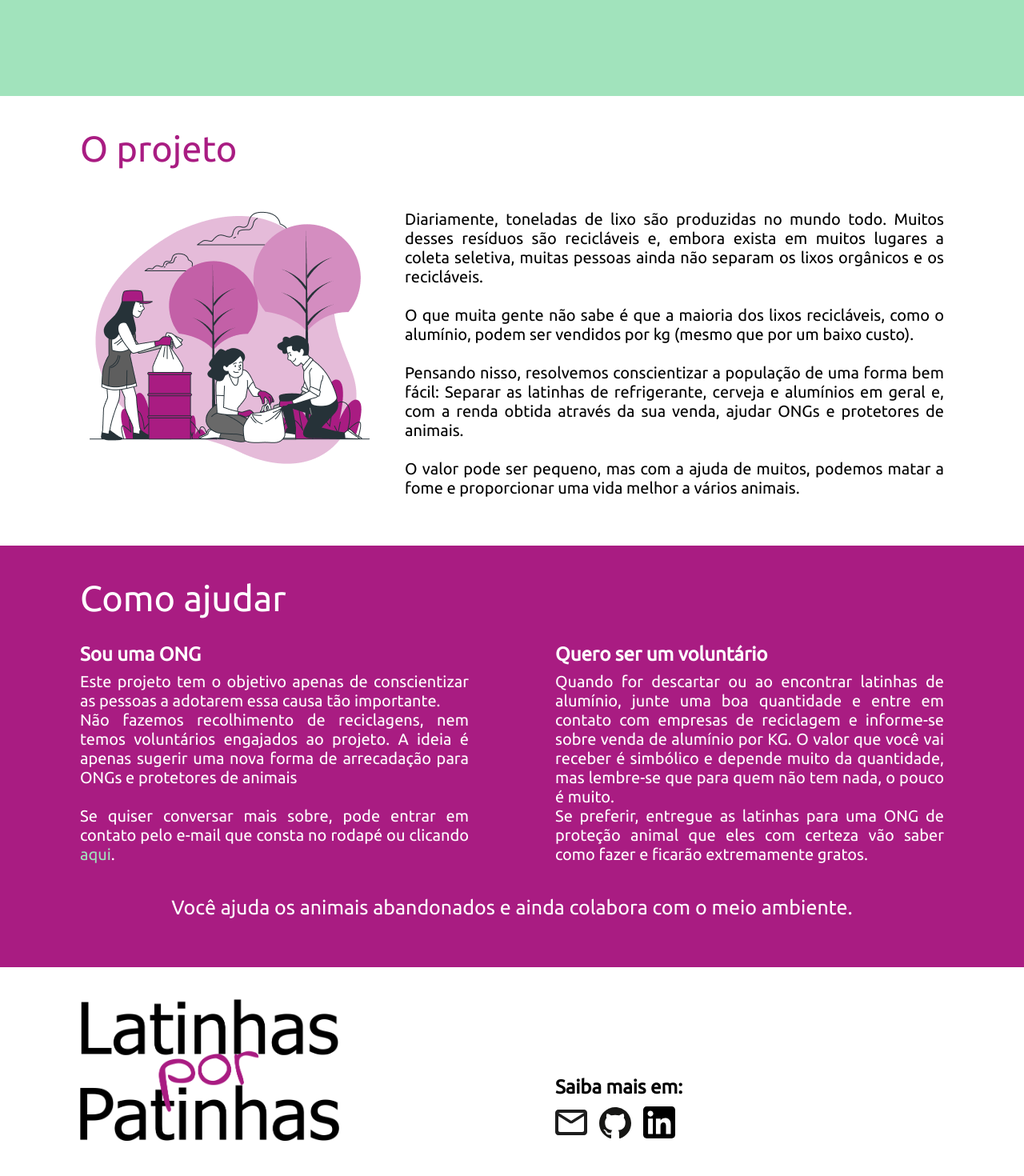
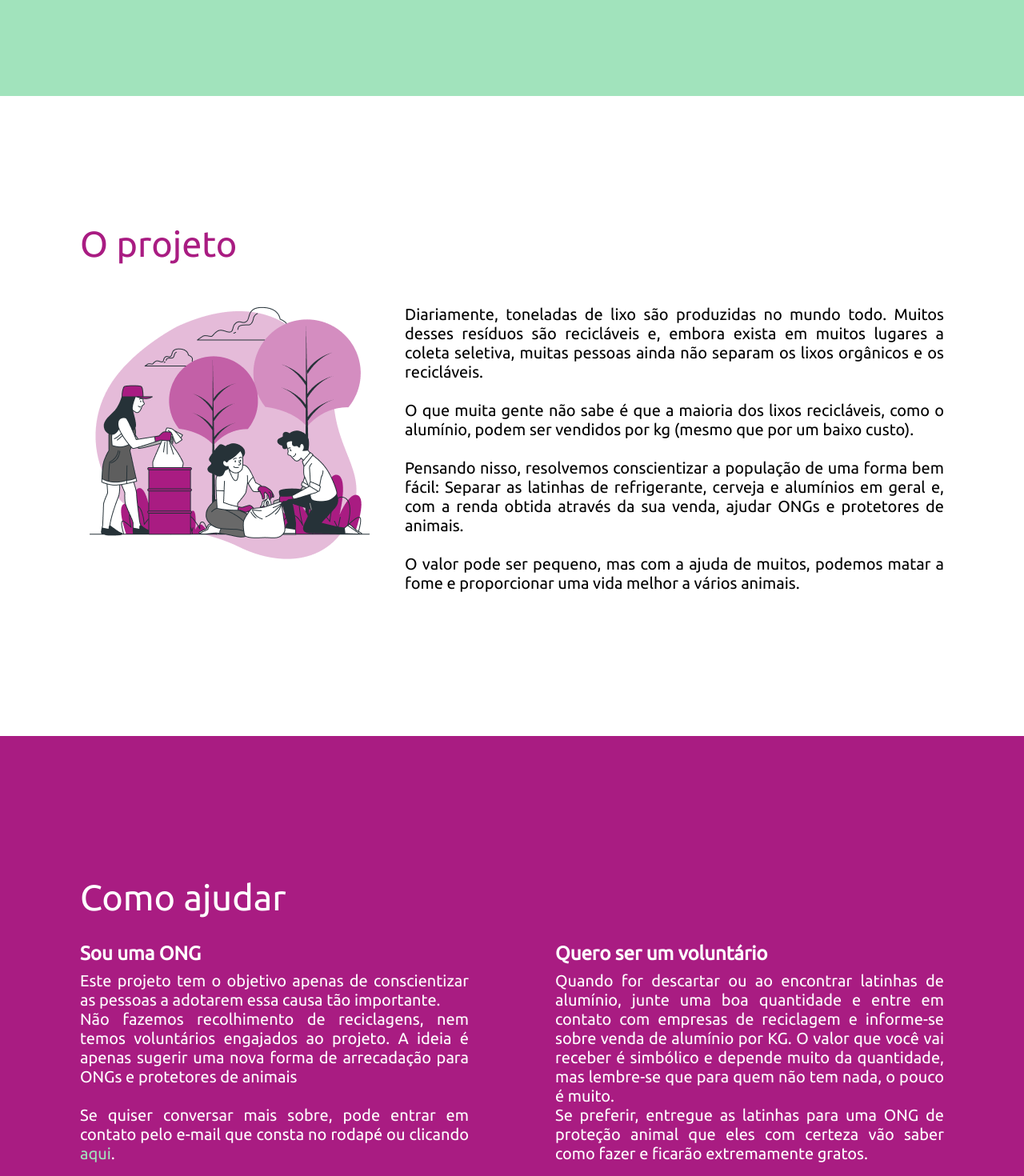
Before and after one commit to camilaheinzmann/latinhas-por-patinhas, a React (Create React App) app: page / in a window 1280 px wide. Shown: the part 680-2150 px from the top of the page at 80% size. Built offline with nearby package versions, Linux system fonts and the light colour scheme.

Commit message:
component height adjustment

```diff
--- a/src/components/About/styles.css
+++ b/src/components/About/styles.css
@@ -1,6 +1,8 @@
 .about-container {
   width: 90vw;
   max-width: 1080px;
+  display: flex;
+  flex-direction: column;
   padding: 40px 0 60px;
 }
 
@@ -21,6 +23,11 @@
 }
 
 @media (min-width: 780px) {
+  .about-container {
+    min-height: calc(100vh - 0.01rem);
+    justify-content: center;
+  }
+
   .about-content-container {
     display: flex;
     overflow: hidden;
--- a/src/components/Footer/index.js
+++ b/src/components/Footer/index.js
@@ -20,7 +20,11 @@ function Footer() {
                 alt="icone de e-mail"
               ></img>
             </a>
-            <a href="https://github.com/camilaheinzmann" target="_blank">
+            <a
+              href="https://github.com/camilaheinzmann"
+              target="_blank"
+              rel="noopener noreferrer"
+            >
               <img
                 className="icon"
                 src="../img/github.svg"
@@ -30,6 +34,7 @@ function Footer() {
             <a
               href="https://www.linkedin.com/in/camilaheinzmann/"
               target="_blank"
+              rel="noopener noreferrer"
             >
               <img
                 className="icon"
--- a/src/components/HowToHelp/styles.css
+++ b/src/components/HowToHelp/styles.css
@@ -46,6 +46,11 @@
 }
 
 @media (min-width: 780px) {
+  .hth-container {
+    min-height: calc(100vh - 0.01rem);
+    align-items: center;
+  }
+
   .option > p {
     font-size: 20px;
   }
```
Also changed, not shown: 2 other files (tests, documents, lock files or other folders).
